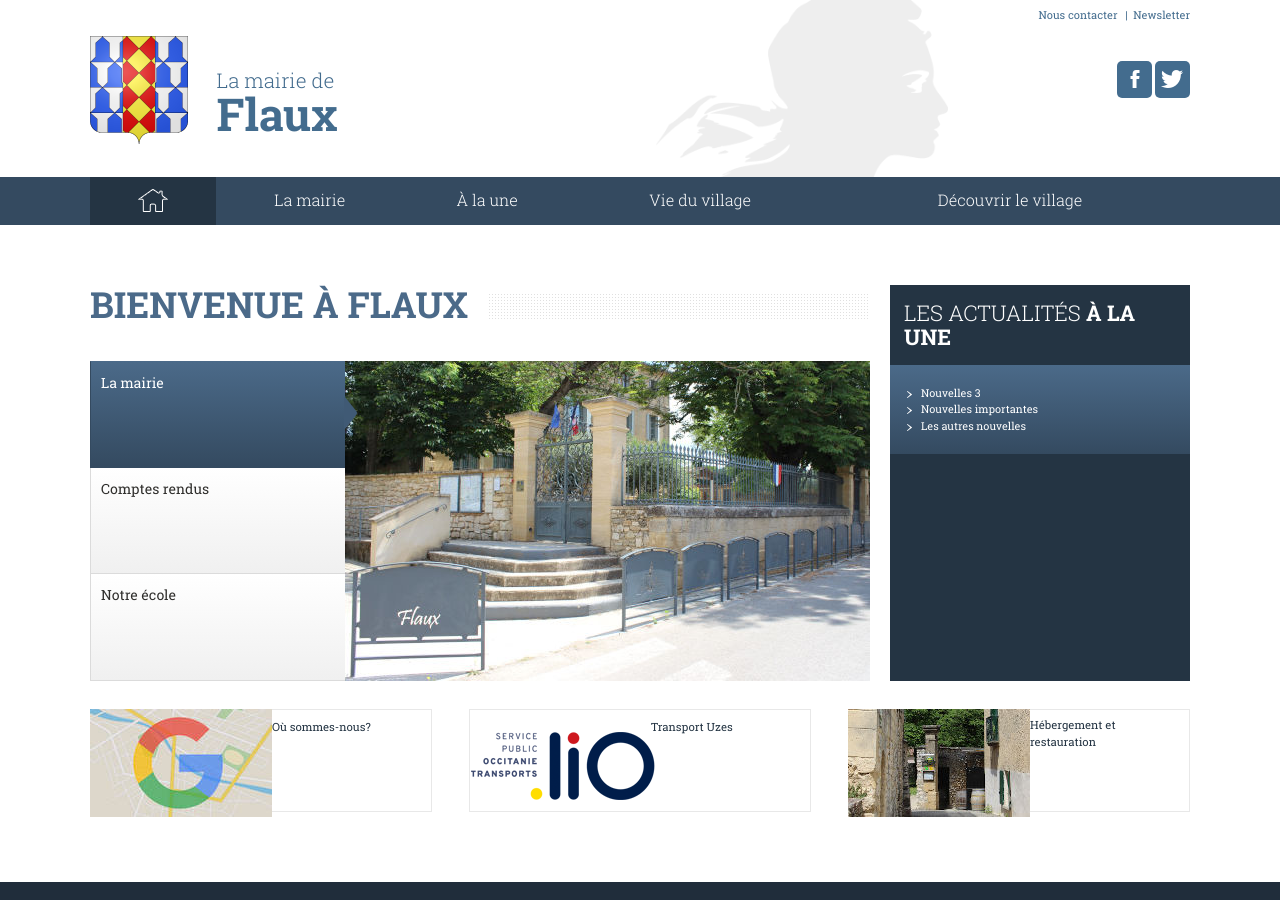
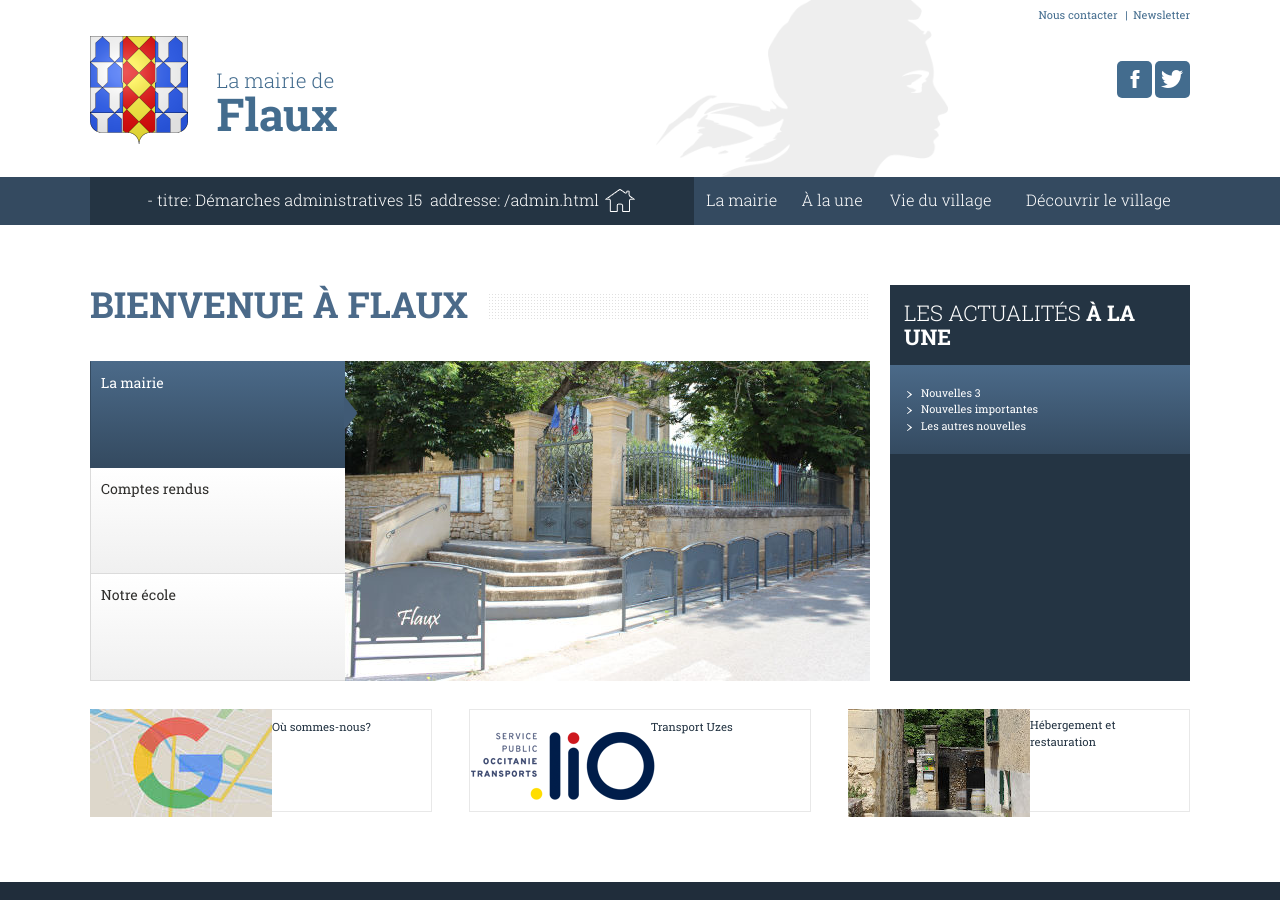
Before and after one commit to Flaux-Village/flaux-village.github.io, a Jekyll site: the page built from index.md, in a window 1280 px wide and 900 px high. Built offline with Jekyll 4.4.1, drawn with Linux system fonts in a browser that asks for light colours.

Commit message:
Update nav.html

```diff
--- a/_includes/nav.html
+++ b/_includes/nav.html
@@ -25,7 +25,9 @@
 
     <ul class="nav-main-first nav-main-desktop" id="nav-main-dropdown">
       <li class="active">
-        <a class="nav-main-item" href="/">
+        <a class="nav-main-item" href="/">- titre: Démarches administratives
+15
+  addresse: /admin.html
           <img src="/assets/images/ico_home.png" alt="Accueil" title="Accueil">
         </a>
       </li>
@@ -109,8 +111,8 @@
                   <li><a href="#">Info regroupement scolaire</a></li>
                 </ul>
                 <ul class="nav-main-list-2">
-                  <li><a href="#">Info du SIRP (écoles)</a></li>
-                  <li><a href="#">Organisation scolaire</a></li>
+                  <li><a href="sirp.html">Info du SIRP (écoles)</a></li>
+                  <li><a href="orgscolaire.html">Organisation scolaire</a></li>
                 </ul>
               </div>
               <h2><a href="#">Infos pratiques</a></h2>
```
